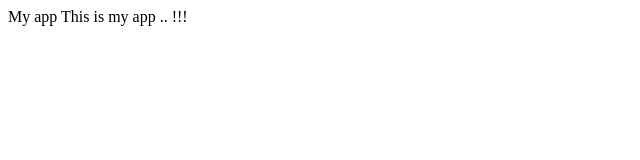
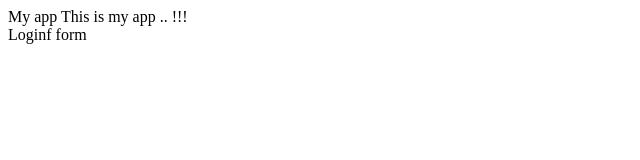
Before and after one commit to cozsmin/myapp, a plain HTML site: page index.html in a window 1280 px wide. Shown: the full height of the page, 0-640 px from the left. Drawn offline with Linux system fonts and the light colour scheme.

Commit message:
login form

```diff
--- a/index.html
+++ b/index.html
@@ -4,6 +4,7 @@
 	</head>
 
 	<body>
-		This is my app .. !!!
+		This is my app .. !!!<br>
+		Loginf form
 	</body>
 </html>
```
Also changed, not shown: mybranch_login.html (added, +1 -0 lines), log.txt (added), 1 other file.
